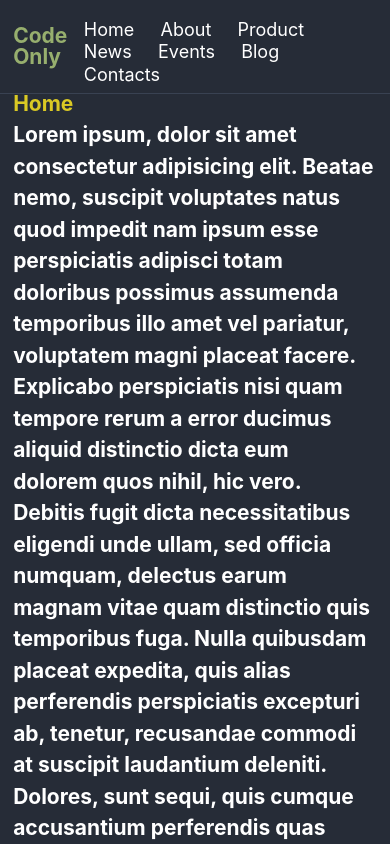
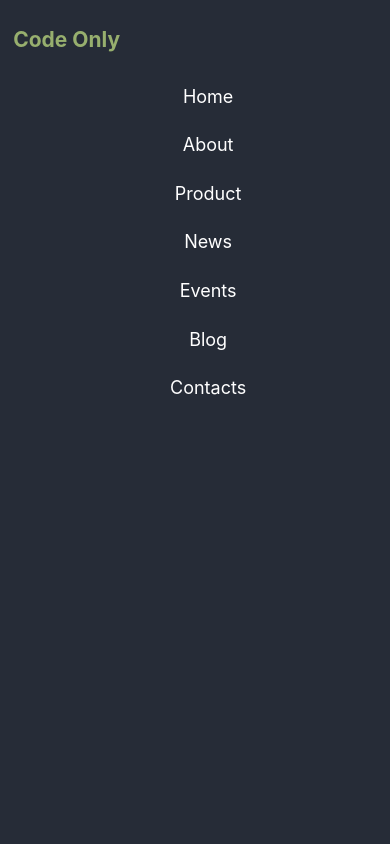
Before and after one commit to ydgin5/One-progect, a plain HTML site: page index.html in a window 390 px wide. Shown: the top 844 px of the page. Drawn offline with Linux system fonts and the light colour scheme.

Commit message:
new commit

```diff
--- a/style.css
+++ b/style.css
@@ -20,6 +20,8 @@
   font-weight: 700;
   font-size: 1.5rem;
   color: #97af6e;
+  position: relative;
+  z-index: 5;
 }
 .header__menu {
 }
@@ -52,6 +54,24 @@
 .icon-menu {
   display: none;
 }
+@media (max-width: 797.98px) {
+  .menu__body {
+    position: fixed;
+    width: 100%;
+    height: 100%;
+    top: 0;
+    left: 0;
+    background-color: #262c37;
+    padding: 6.25rem 0.9375rem 1.25rem 0.9375rem;
+  }
+  .menu__list {
+    flex-direction: column;
+    gap: 2.1875rem;
+  }
+  .menu__link{
+    font: size 1.875rem;
+  }
+}
 .icon-menu__line {
 }
 /* ----------------------------------------------- */
```
